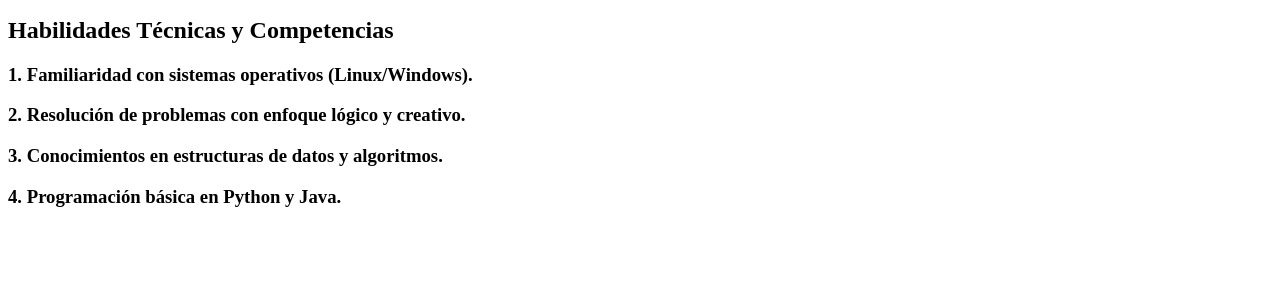
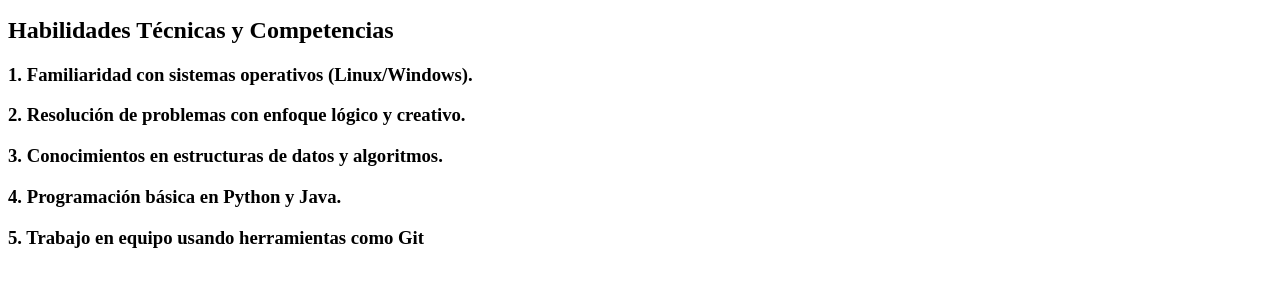
Before and after one commit to DiegoNavarro-19/portafolio_personal, a plain HTML site: page index.html in a window 1280 px wide. Shown: the part 127-414 px from the top of the page. Drawn offline with Linux system fonts and the light colour scheme.

Commit message:
Quinta habilidad

```diff
--- a/index.html
+++ b/index.html
@@ -13,5 +13,6 @@
     <h3>2. Resolución de problemas con enfoque lógico y creativo.</h3>
     <h3>3. Conocimientos en estructuras de datos y algoritmos.</h3>
     <h3>4. Programación básica en Python y Java.</h3>
+    <h3>5. Trabajo en equipo usando herramientas como Git</h3>
 </body>
 </html>
```
